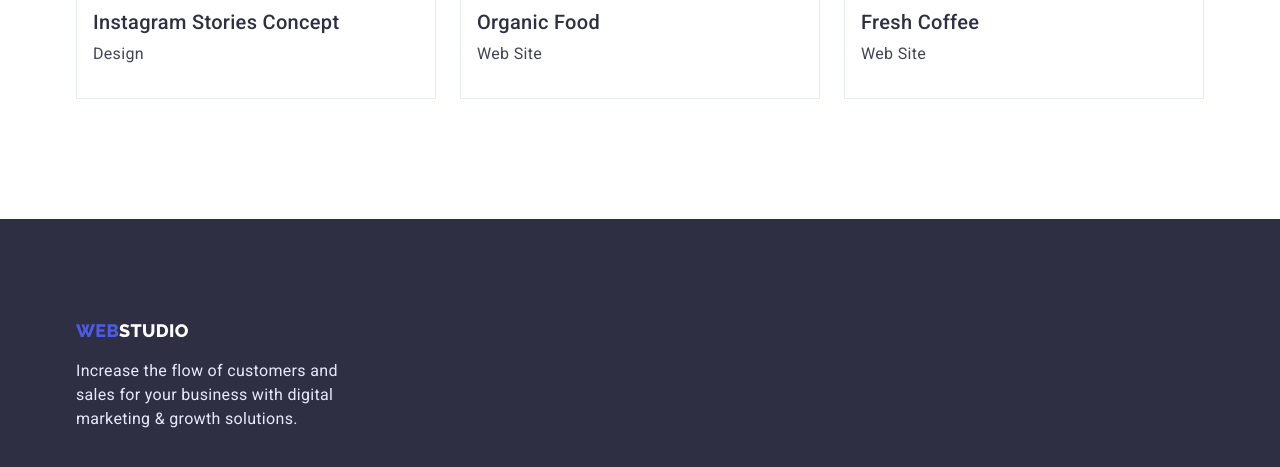
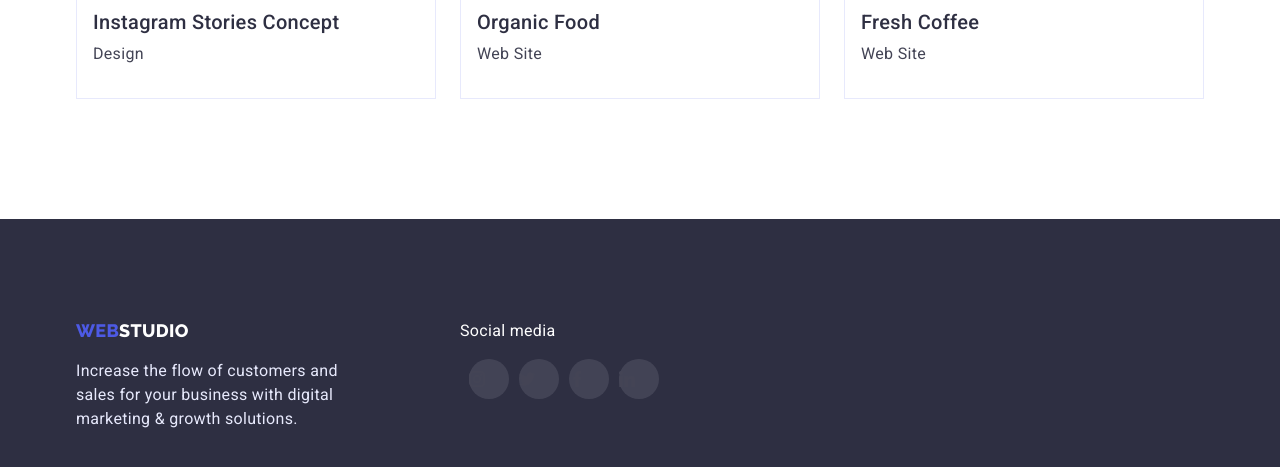
Before and after one commit to MarynaShchedrova/goit-markup-hw-04, a plain HTML site: page portfolio.html in a window 1280 px wide. Shown: the part 1573-2040 px from the top of the page. Drawn offline with nearby package versions, Linux system fonts and the light colour scheme.

Commit message:
commit styles

```diff
--- a/css/styles.css
+++ b/css/styles.css
@@ -137,8 +137,11 @@ body {
 /*===========Hero=======*/
 .hero {
   padding: 188px 0;
-  background-image: linear-gradient(rgba(46, 47, 66, 0.7) rgba(46, 47, 66, 0.7)),
-    url('./images/fonts/people_office.png');
+  background-image: linear-gradient(
+      rgba(46, 47, 66, 0.7),
+      rgba(46, 47, 66, 0.7)
+    ),
+    url('../images/fonts/people_office.png');
   background-size: cover;
 }
 .hero-btn {
@@ -425,19 +428,21 @@ body {
   line-height: 1.5;
   margin-bottom: 16px;
 }
-.social-item {
+.social-list {
+  display: flex;
+  justify-content: center;
+  gap: 10px;
+  margin-top: 8px;
 }
 .social-link {
   display: flex;
-  justify-content: center;
+  justify-content: left;
   align-items: center;
   width: 40px;
   height: 40px;
   border-radius: 50%;
   background-color: #f4f4fd;
   opacity: 0.1;
-  gap: 10px;
-  margin-top: 8px;
 }
 .social-icon {
   fill: #ffffff;
--- a/portfolio.html
+++ b/portfolio.html
@@ -217,16 +217,51 @@
       </section>
     </main>
     <footer class="footer">
-      <div class="container">
+      <div class="container footer-section">
+        <div class="footer-content">
           <a class="footer-logo link" href="./index.html">
-          <span class="logo-text1">WEB</span
-          ><span class="logo-text2 logo-color">STUDIO</span>
+            <span class="logo-text1 link">WEB</span
+            ><span class="logo-text2 link logo-color">STUDIO</span>
           </a>
           <p class="footer-text">
             Increase the flow of customers and sales for your business with
             digital marketing & growth solutions.
           </p>
         </div>
+        <div class="footer-social">
+          <p class="social">Social media</p>
+          <ul class="social-list list">
+            <li class="social-item">
+              <a class="social-link link" href="">
+                <svg class="social-icon" width="16" height="16">
+                  <use href="./images/sprite.svg#icon-instagram"></use>
+                </svg>
+              </a>
+            </li>
+            <li class="social-item">
+              <a class="social-link link" href="">
+                <svg class="social-icon" width="16" height="16">
+                  <use href="./images/sprite.svg#icon-twitter"></use>
+                </svg>
+              </a>
+            </li>
+            <li class="social-item">
+              <a class="social-link link" href="">
+                <svg class="social-icon" width="16" height="16">
+                  <use href="./images/sprite.svg#icon-facebook"></use>
+                </svg>
+              </a>
+            </li>
+            <li class="social-item">
+              <a class="social-link link" href="">
+                <svg class="social-icon" width="16" height="16">
+                  <use href="./images/sprite.svg#icon-linkedin"></use>
+                </svg>
+              </a>
+            </li>
+          </ul>
+        </div>
+      </div>
     </footer>
   </body>
 </html>
```
Lines whose indentation alone changed are shown as unchanged.
